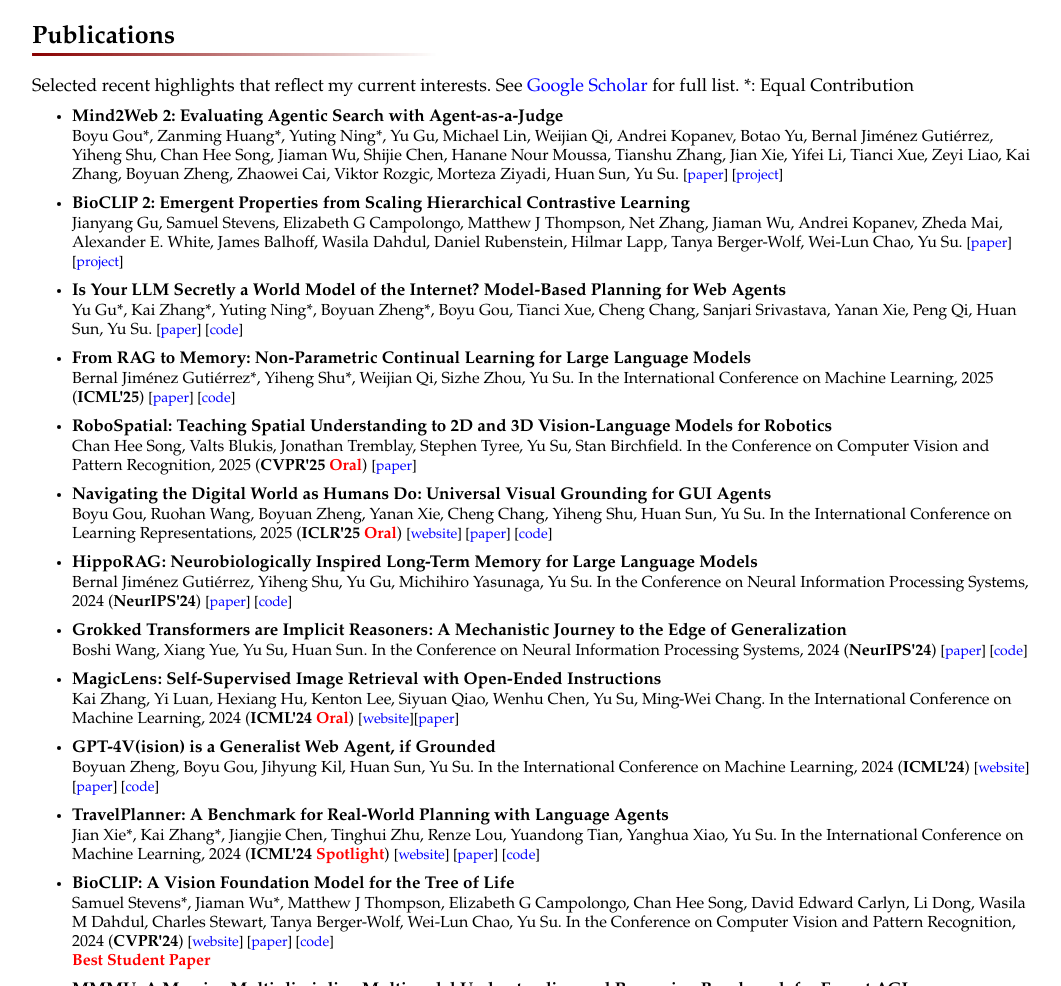
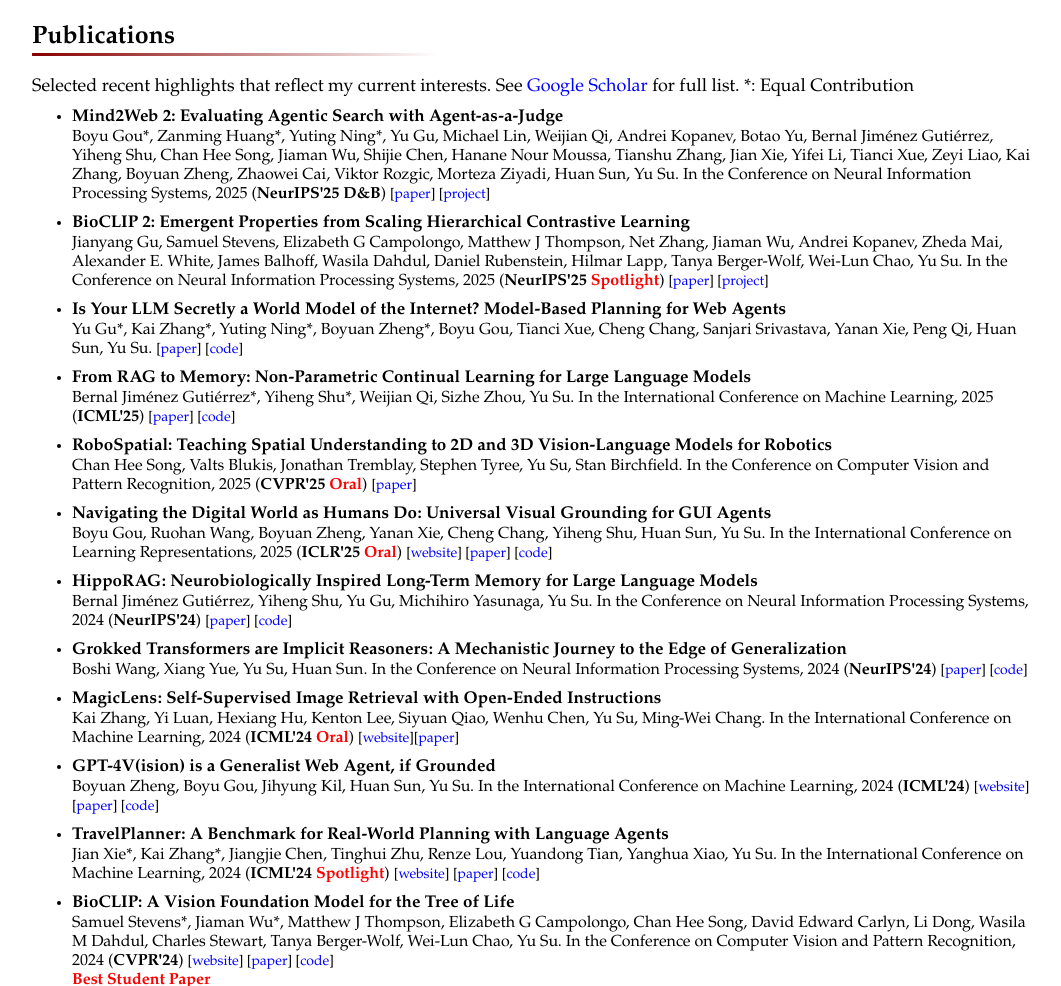
Before and after one commit to ysu1989/ysu1989.github.io, a plain HTML site: page index.html in a window 1280 px wide. Shown: the part 2420-3406 px from the top of the page, without its empty margins (108-1169 px from the left). Drawn offline with Linux system fonts and the light colour scheme.

Commit message:
Update index.html

```diff
--- a/index.html
+++ b/index.html
@@ -312,13 +312,13 @@
           <li>
             <span class="paperTitle">Mind2Web 2: Evaluating Agentic Search with Agent-as-a-Judge
             </span> <br />
-            <span class="paperAuthor">Boyu Gou*, Zanming Huang*, Yuting Ning*, Yu Gu, Michael Lin, Weijian Qi, Andrei Kopanev, Botao Yu, Bernal Jiménez Gutiérrez, Yiheng Shu, Chan Hee Song, Jiaman Wu, Shijie Chen, Hanane Nour Moussa, Tianshu Zhang, Jian Xie, Yifei Li, Tianci Xue, Zeyi Liao, Kai Zhang, Boyuan Zheng, Zhaowei Cai, Viktor Rozgic, Morteza Ziyadi, Huan Sun, Yu Su. </span>
+            <span class="paperAuthor">Boyu Gou*, Zanming Huang*, Yuting Ning*, Yu Gu, Michael Lin, Weijian Qi, Andrei Kopanev, Botao Yu, Bernal Jiménez Gutiérrez, Yiheng Shu, Chan Hee Song, Jiaman Wu, Shijie Chen, Hanane Nour Moussa, Tianshu Zhang, Jian Xie, Yifei Li, Tianci Xue, Zeyi Liao, Kai Zhang, Boyuan Zheng, Zhaowei Cai, Viktor Rozgic, Morteza Ziyadi, Huan Sun, Yu Su. In the Conference on Neural Information Processing Systems, 2025 (<b>NeurIPS'25 D&B</b>)</span>
             <span class="paperResource"> [<a href="https://arxiv.org/abs/2506.21506">paper</a>] [<a href="https://osu-nlp-group.github.io/Mind2Web-2/">project</a>] </span>
           </li>
           <li>
             <span class="paperTitle">BioCLIP 2: Emergent Properties from Scaling Hierarchical Contrastive Learning
             </span> <br />
-            <span class="paperAuthor">Jianyang Gu, Samuel Stevens, Elizabeth G Campolongo, Matthew J Thompson, Net Zhang, Jiaman Wu, Andrei Kopanev, Zheda Mai, Alexander E. White, James Balhoff, Wasila Dahdul, Daniel Rubenstein, Hilmar Lapp, Tanya Berger-Wolf, Wei-Lun Chao, Yu Su. </span>
+            <span class="paperAuthor">Jianyang Gu, Samuel Stevens, Elizabeth G Campolongo, Matthew J Thompson, Net Zhang, Jiaman Wu, Andrei Kopanev, Zheda Mai, Alexander E. White, James Balhoff, Wasila Dahdul, Daniel Rubenstein, Hilmar Lapp, Tanya Berger-Wolf, Wei-Lun Chao, Yu Su. In the Conference on Neural Information Processing Systems, 2025 (<b>NeurIPS'25</b> <span class="highlight">Spotlight</span>)</span>
             <span class="paperResource"> [<a href="https://arxiv.org/abs/2505.23883">paper</a>] [<a href="https://imageomics.github.io/bioclip-2/">project</a>] </span>
           </li>
           <li>
```
